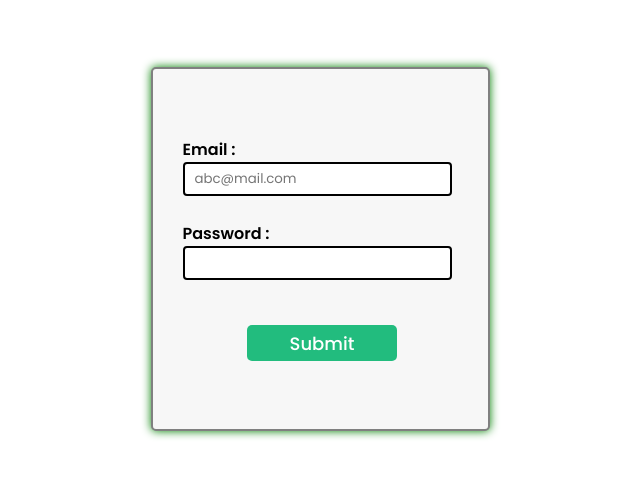
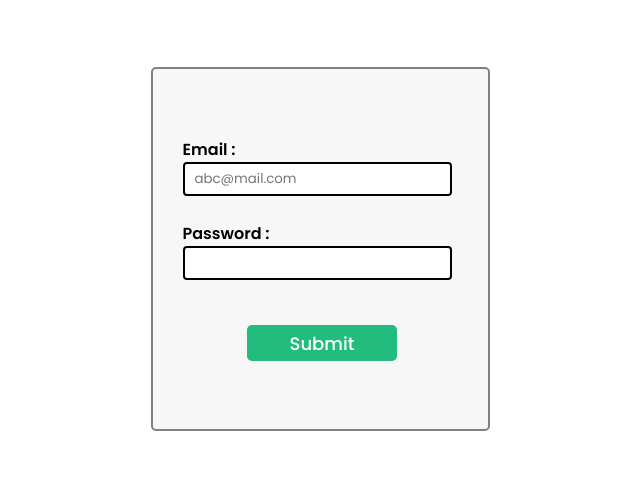
Before and after one commit to subhadip-kundu/Form-validator-using-js, a plain HTML site: page index.html in a window 1280 px wide. Shown: the part 151-628 px from the top of the page, without its empty margins (320-960 px from the left). Drawn offline with Linux system fonts and the light colour scheme.

Commit message:
Update style.css

```diff
--- a/style.css
+++ b/style.css
@@ -17,7 +17,7 @@ body{
     width: 300px;
     border: 2px solid grey;
     border-radius: 5px;
-    box-shadow: 0px 0px 10px green;
+    /* box-shadow: 0px 0px 10px green; */
     background-color: #f7f7f7;
     display: flex;
     /* align-items: center; */
```
